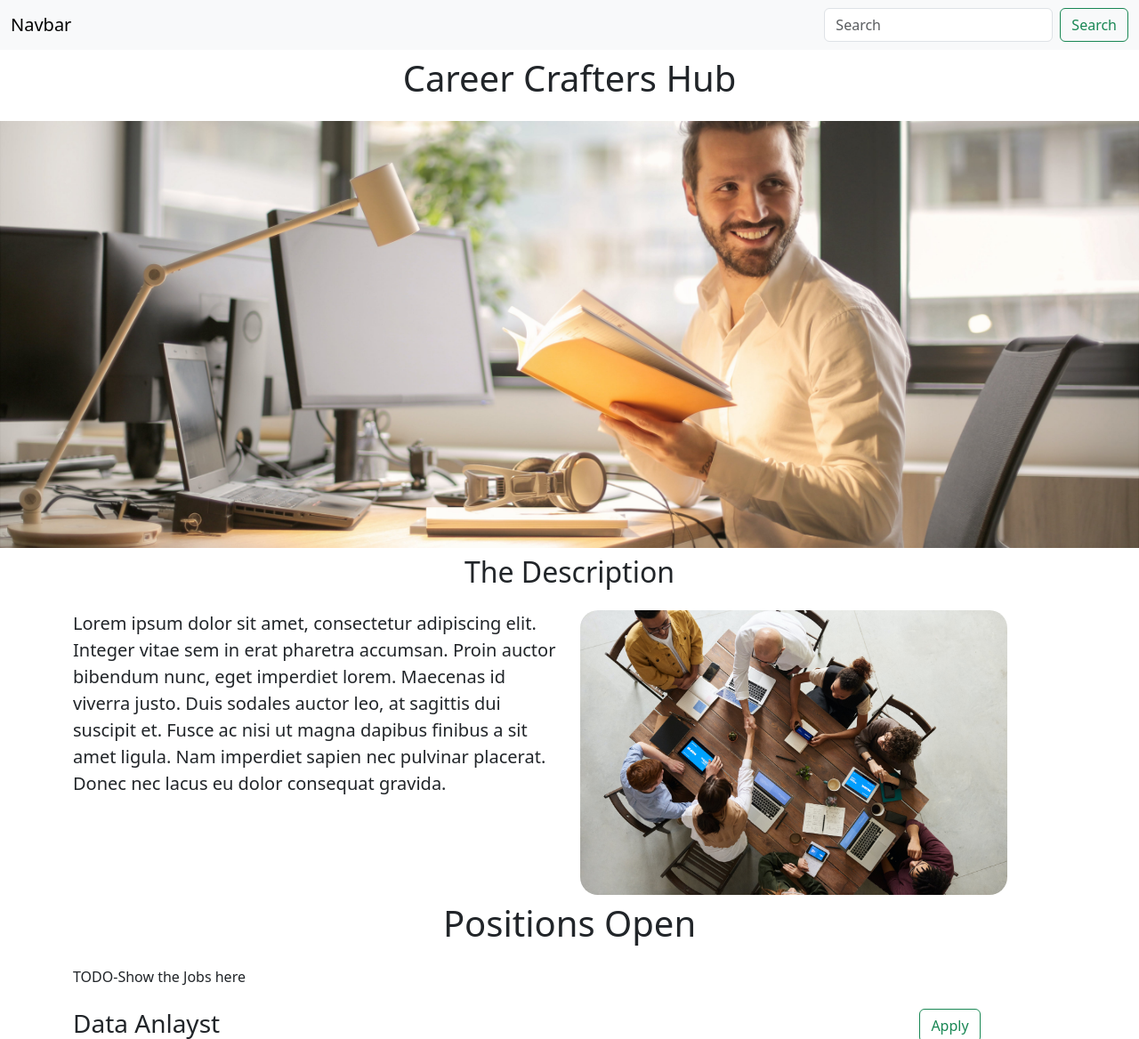
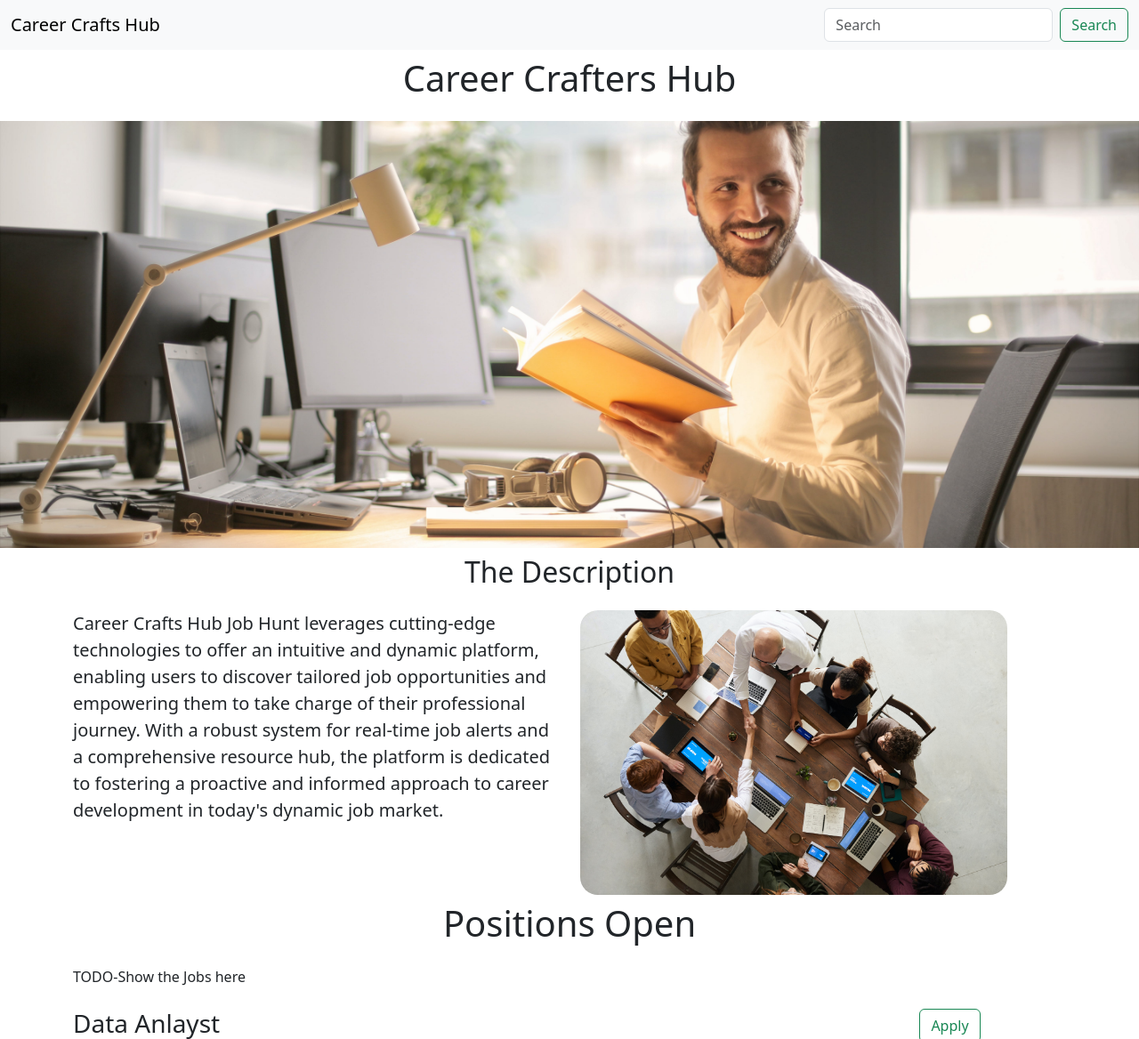
Before and after one commit to abhithgowda/Career-Crafters-Hub, a Flask app: page / in a window 1280 px wide. Shown: the top 1168 px of the page at 89% size. Run offline with Flask 3, Linux system fonts and the light colour scheme.

Commit message:
final html changes

```diff
--- a/app.py
+++ b/app.py
@@ -5,25 +5,25 @@ Jobs=[
   {
     'id':1,
     'title':'Data Anlayst',
-    'location':'bengaluru,india',
+    'location':'Bengaluru,india',
     'salary':'Rs.10,00,000'
   },
   {
     'id':2,
     'title': 'Data Scientist',
-    'location':'delhi,india',
+    'location':'Delhi,India',
     'salary':'Rs.15,00,000'
   },
   {
     'id':3,
     'title':'Frontend Engineer',
-    'location':'remote',
+    'location':'Remote',
     'salary':'Rs.12,00,000'
   },
   {
     'id':4,
     'title':'Backend Engineer',
-    'location':'san francisco,usa',
+    'location':'San Francisco,USA',
     'salary':'$120,000'
   }
 ]
--- a/templates/home.html
+++ b/templates/home.html
@@ -33,10 +33,7 @@
     <div class="row">
       <div class="col-md-6">
     <p class="lead" >
-        Lorem ipsum dolor sit amet, consectetur adipiscing elit. Integer vitae sem in erat pharetra accumsan. Proin
-        auctor bibendum nunc, eget imperdiet lorem. Maecenas id viverra justo. Duis sodales auctor leo, at sagittis dui
-        suscipit et. Fusce ac nisi ut magna dapibus finibus a sit amet ligula. Nam imperdiet sapien nec pulvinar
-        placerat. Donec nec lacus eu dolor consequat gravida.
+      Career Crafts Hub Job Hunt leverages cutting-edge technologies to offer an intuitive and dynamic platform, enabling users to discover tailored job opportunities and empowering them to take charge of their professional journey. With a robust system for real-time job alerts and a comprehensive resource hub, the platform is dedicated to fostering a proactive and informed approach to career development in today's dynamic job market.
     </p>
       </div>
       <div class="d-none d-md-block col-md-6">
@@ -50,7 +47,7 @@
     {% endfor %}
     </p>
     <div class="text-center">
-      <button type="button" class="btn btn-primary">Contact us </button>
+      <a href="mailto:abhith.21cse@cambrige.edu.in?subject=Facing%20Issues%20in" type="button" class="btn btn-primary">Contact us </a>
       <p>Copy right 2022</p>
     </div>
   </div>
--- a/templates/jobitem.html
+++ b/templates/jobitem.html
@@ -20,6 +20,6 @@
   {% endif %}
 </div>
 <div class="col-3 text-center">
-<a href="mailto:abhithgowdaa@gmail.com?subject=Application%20for%20%7B%7Bjob%5B'title'%5D%7D%7D" type='button' class=" apply btn btn-outline-success">Apply</a>
+<a href="mailto:abhithgowdaa@gmail.com?subject=Application%20for%20the%20Job" type='button' class=" apply btn btn-outline-success">Apply</a>
 </div>
 </div>
--- a/templates/nav.html
+++ b/templates/nav.html
@@ -1,13 +1,12 @@
 <style>
-  }
   .apply:active{
     transform:scale(0.95);
     transition:all 0.5s ease in out;
   }
 </style>
-<nav class="navbar fixed-top bg-body-tertiary sshadow-sm ">
+<nav class="navbar fixed-top bg-body-tertiary sshadow-sm">
   <div class="container-fluid">
-    <a class="navbar-brand">Navbar</a>
+    <a class="navbar-brand">Career Crafts Hub</a>
     <form class="d-flex" role="search">
       <input class=" apply form-control me-2" type="search" placeholder="Search" aria-label="Search">
       <button class="btn btn-outline-success" type="submit">Search</button>
```
Also changed, not shown: static/log.svg.
